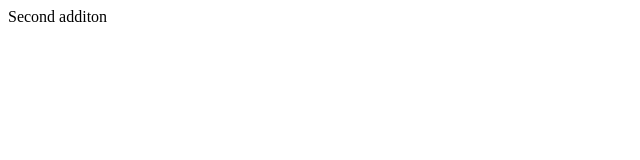
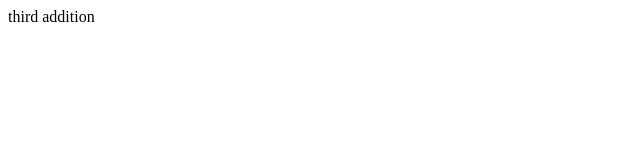
Before and after one commit to chriscotimms/GitPractice, a plain HTML site: page index.html in a window 1280 px wide. Shown: the full height of the page, 0-640 px from the left. Drawn offline with Linux system fonts and the light colour scheme.

Commit message:
third addition

```diff
--- a/index.html
+++ b/index.html
@@ -6,7 +6,7 @@
     <title>Document</title>
 </head>
 <body>
-Second additon
+third addition
 
 
 </body>
```
